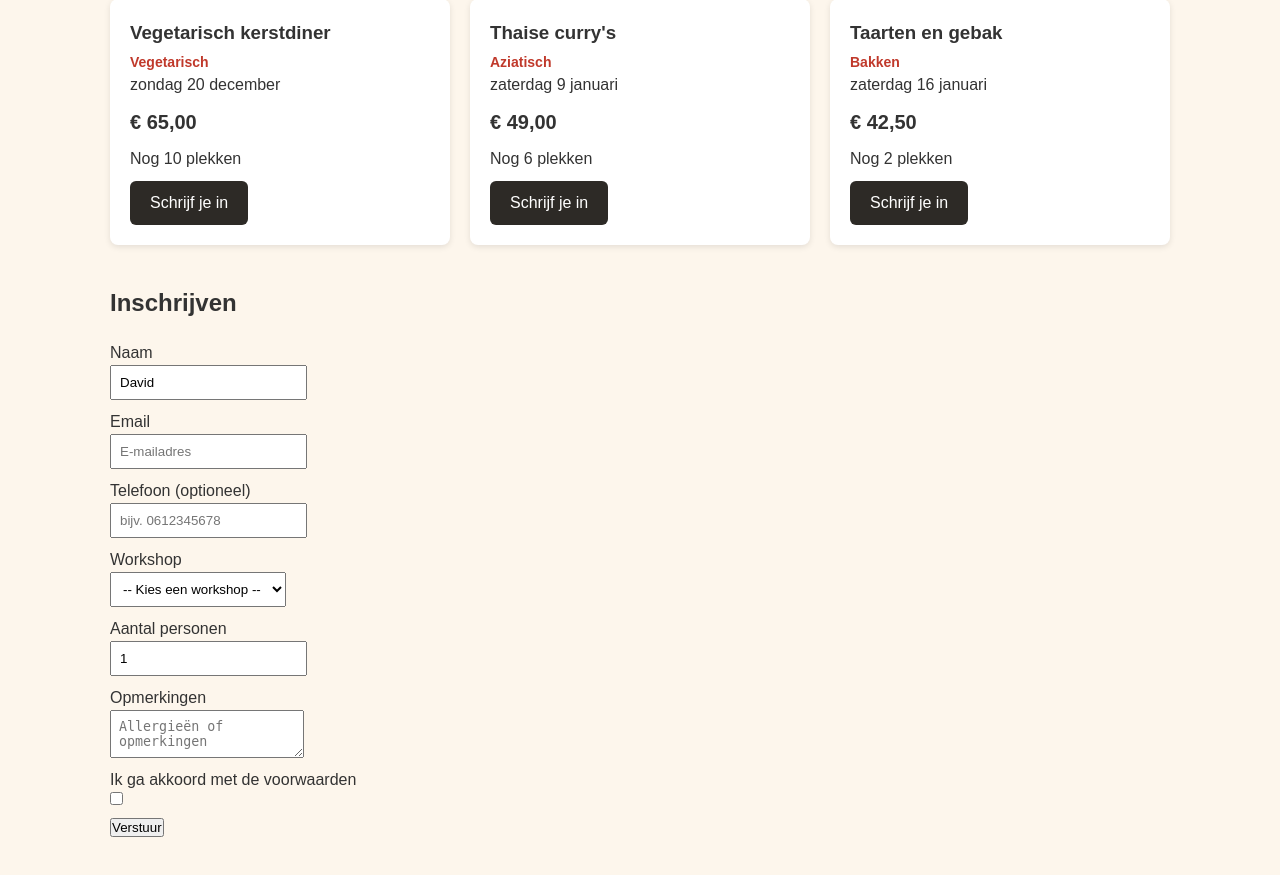
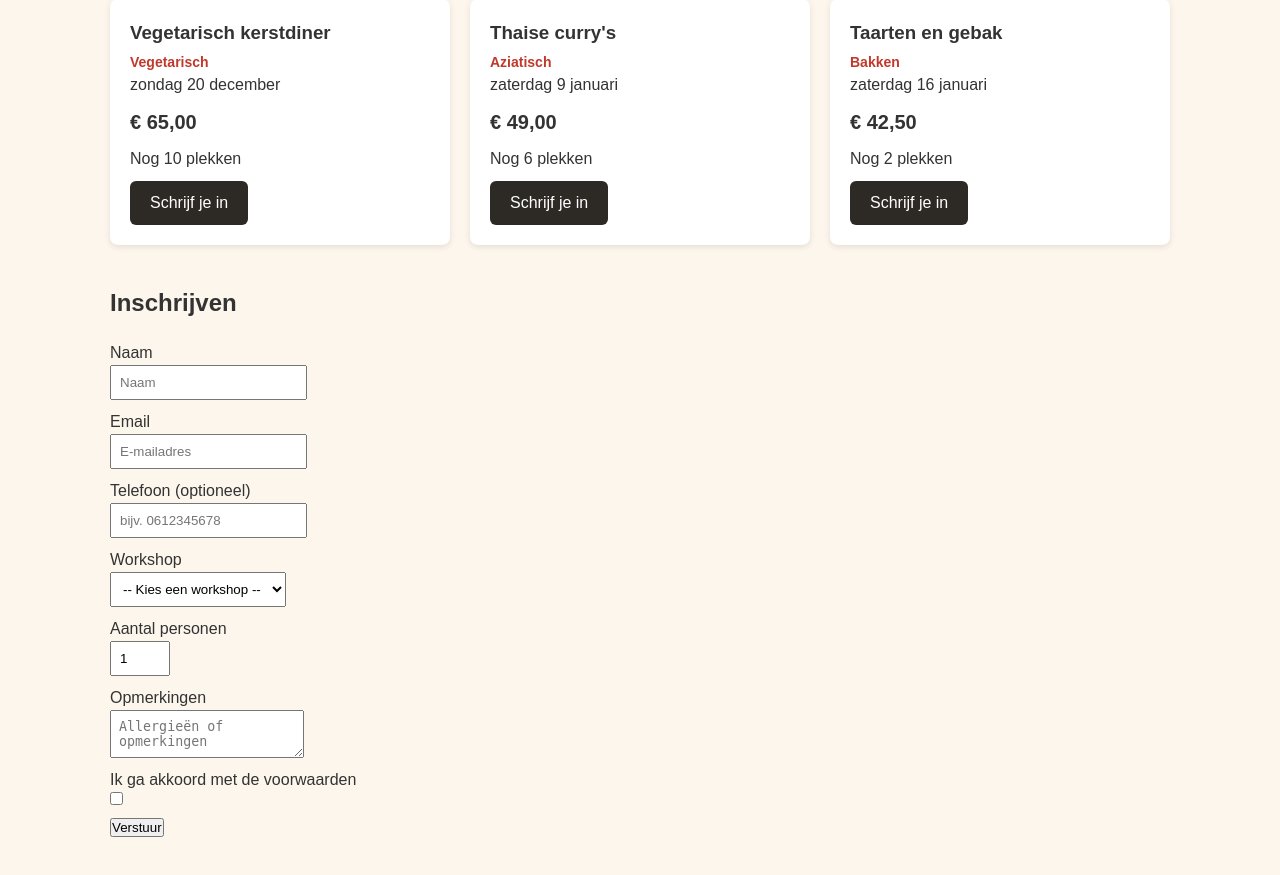
Before and after one commit to NOVA-college-Haarlem/Startcode-De-Smaakmakers, a PHP site: page / in a window 1280 px wide. Shown: the part 889-1764 px from the top of the page. Run offline with PHP 8.4, Linux system fonts and the light colour scheme.

Commit message:
Update form inputs to require user input for name, email, number of participants, and agreement to terms

```diff
--- a/css/style.css
+++ b/css/style.css
@@ -157,3 +157,7 @@ footer {
     font-size: 28px;
   }
 }
+
+input:user-invalid {
+  border: 2px solid red;
+}
--- a/index.html
+++ b/index.html
@@ -51,10 +51,10 @@
             <form action="verwerk.php" method="post">
 
                 <label for="naam">Naam</label>
-                <input type="text" id="naam" name="naam" placeholder="Naam" value="David">
+                <input type="text" id="naam" name="naam" placeholder="Naam" required>
 
                 <label for="email">Email</label>
-                <input type="email" id="email" name="email" placeholder="E-mailadres">
+                <input type="email" id="email" name="email" placeholder="E-mailadres" required>
 
                 <label for="telefoon">Telefoon (optioneel)</label>
                 <input type="tel" id="telefoon" name="telefoon" placeholder="bijv. 0612345678">
@@ -62,17 +62,16 @@
                 <label for="workshop">Workshop</label>
                 <select name="workshop" id="workshop">
                     <option value="">-- Kies een workshop --</option>
-
                 </select>
 
                 <label for="aantal">Aantal personen</label>
-                <input type="number" name="aantal" id="aantal" value="1" min="-1">
+                <input type="number" name="aantal" id="aantal" value="1" min="1" max="4" required>
 
                 <label for="opmerkingen">Opmerkingen</label>
                 <textarea name="opmerking" id="opmerkingen" placeholder="Allergieën of opmerkingen"></textarea>
 
                 <label>Ik ga akkoord met de voorwaarden
-                    <input type="checkbox" name="akkoord" id="akkoord">
+                    <input type="checkbox" name="akkoord" id="akkoord" required>
                 </label>
 
                 <input type="hidden" name="prijs" id="prijs" value="0">
```
Lines whose indentation alone changed are shown as unchanged.
